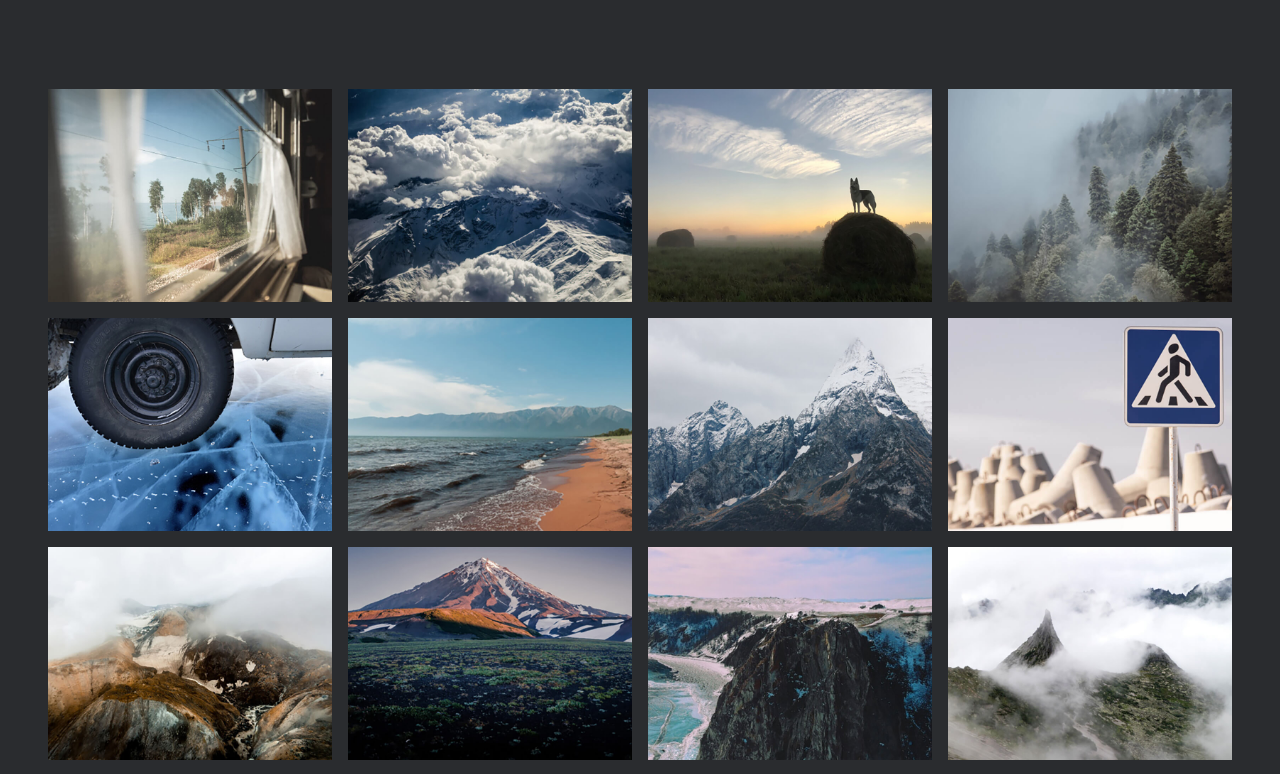
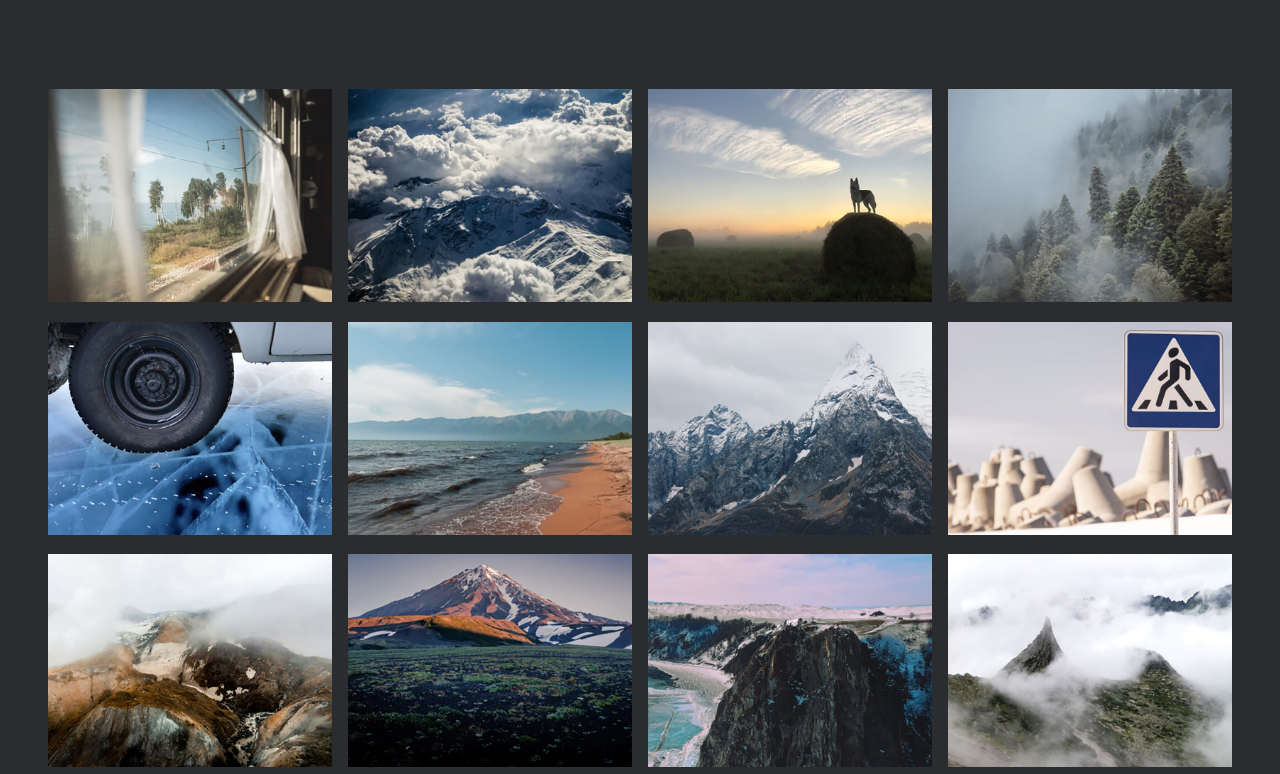
Before and after one commit to bomjourno/russian-travel, a plain HTML site: page index.html in a window 1280 px wide. Shown: the part 1668-2442 px from the top of the page. Drawn offline with Linux system fonts and the light colour scheme.

Commit message:
try2-2 fixed 11bugs

```diff
--- a/index.html
+++ b/index.html
@@ -45,18 +45,18 @@
                 </ul>
             </section>
             <ul class="photo-grid">
-                <img class="photo-grid__item" src="images/photo-grid-train.jpg" alt="Вид из окна поезда">
-                <img class="photo-grid__item" src="images/photo-grid-atharva-tulsi.jpg" alt="Вид на заснеженные горы">
-                <img class="photo-grid__item" src="images/photo-grid-tuman.jpg" alt="Туман">
-                <img class="photo-grid__item" src="images/photo-grid-sochi.jpg" alt="Сочи">
-                <img class="photo-grid__item" src="images/photo-grid-arisa.jpg" alt="Лёд и колесо возможного УАЗа">
-                <img class="photo-grid__item" src="images/photo-grid-baikal.jpg" alt="Байкал">
-                <img class="photo-grid__item" src="images/photo-grid-elbrus.jpg" alt="Эльбрус">
-                <img class="photo-grid__item" src="images/photo-grid-kondratiev.jpg" alt="Кондратьев">
-                <img class="photo-grid__item" src="images/photo-grid-kamchatka-1.jpg" alt="Фото Камчатка-1">
-                <img class="photo-grid__item" src="images/photo-grid-kamchatka-2.jpg" alt="Фото Камчатка-2">
-                <img class="photo-grid__item" src="images/photo-grid-baikal-2.jpg" alt="Еще Байкала в ленту">
-                <img class="photo-grid__item" src="images/photo-grid-ergaki.jpg" alt="Ергаки">
+                <li><img class="photo-grid__item" src="images/photo-grid-train.jpg" alt="Вид из окна поезда"></li>
+                <li><img class="photo-grid__item" src="images/photo-grid-atharva-tulsi.jpg" alt="Вид на заснеженные горы"></li>
+                <li><img class="photo-grid__item" src="images/photo-grid-tuman.jpg" alt="Туман"></li>
+                <li><img class="photo-grid__item" src="images/photo-grid-sochi.jpg" alt="Сочи"></li>
+                <li><img class="photo-grid__item" src="images/photo-grid-arisa.jpg" alt="Лёд и колесо возможного УАЗа"></li>
+                <li><img class="photo-grid__item" src="images/photo-grid-baikal.jpg" alt="Байкал"></li>
+                <li><img class="photo-grid__item" src="images/photo-grid-elbrus.jpg" alt="Эльбрус"></li>
+                <li><img class="photo-grid__item" src="images/photo-grid-kondratiev.jpg" alt="Кондратьев"></li>
+                <li><img class="photo-grid__item" src="images/photo-grid-kamchatka-1.jpg" alt="Фото Камчатка-1"></li>
+                <li><img class="photo-grid__item" src="images/photo-grid-kamchatka-2.jpg" alt="Фото Камчатка-2"></li>
+                <li><img class="photo-grid__item" src="images/photo-grid-baikal-2.jpg" alt="Еще Байкала в ленту"></li>
+                <li><img class="photo-grid__item" src="images/photo-grid-ergaki.jpg" alt="Ергаки"></li>
             </ul>
             <section class="places">
                 <div class="place">
```
